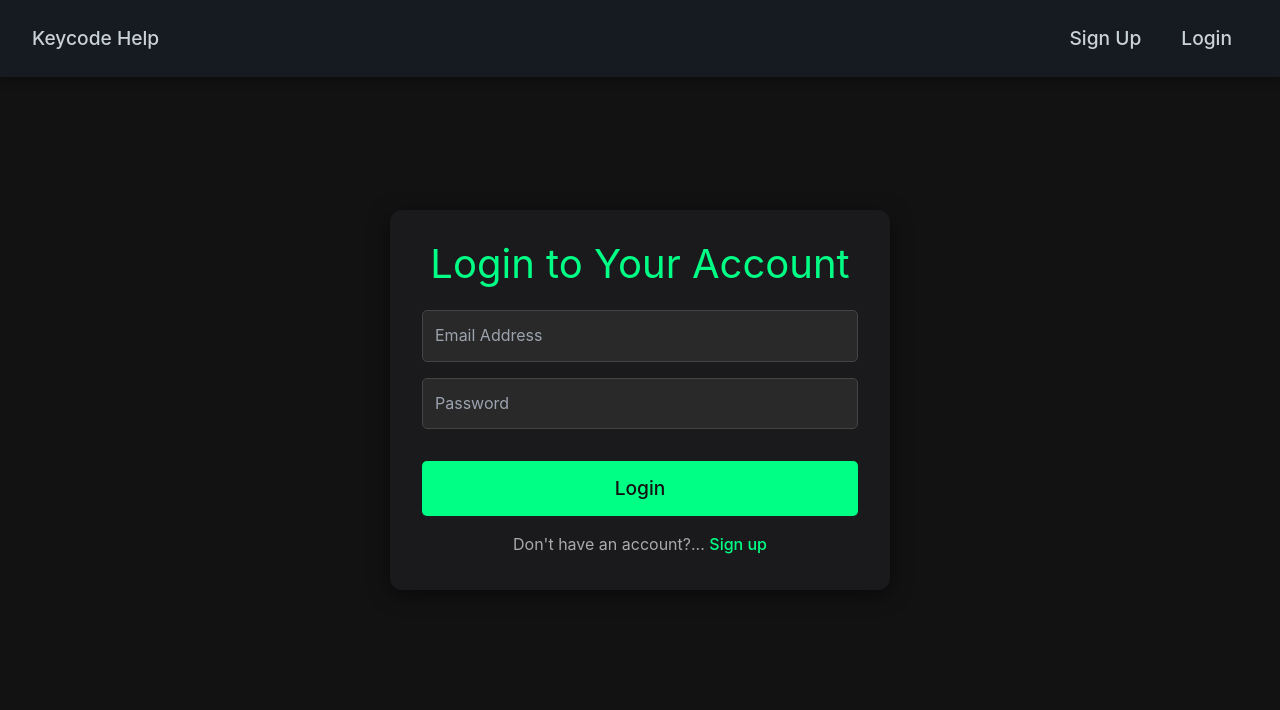
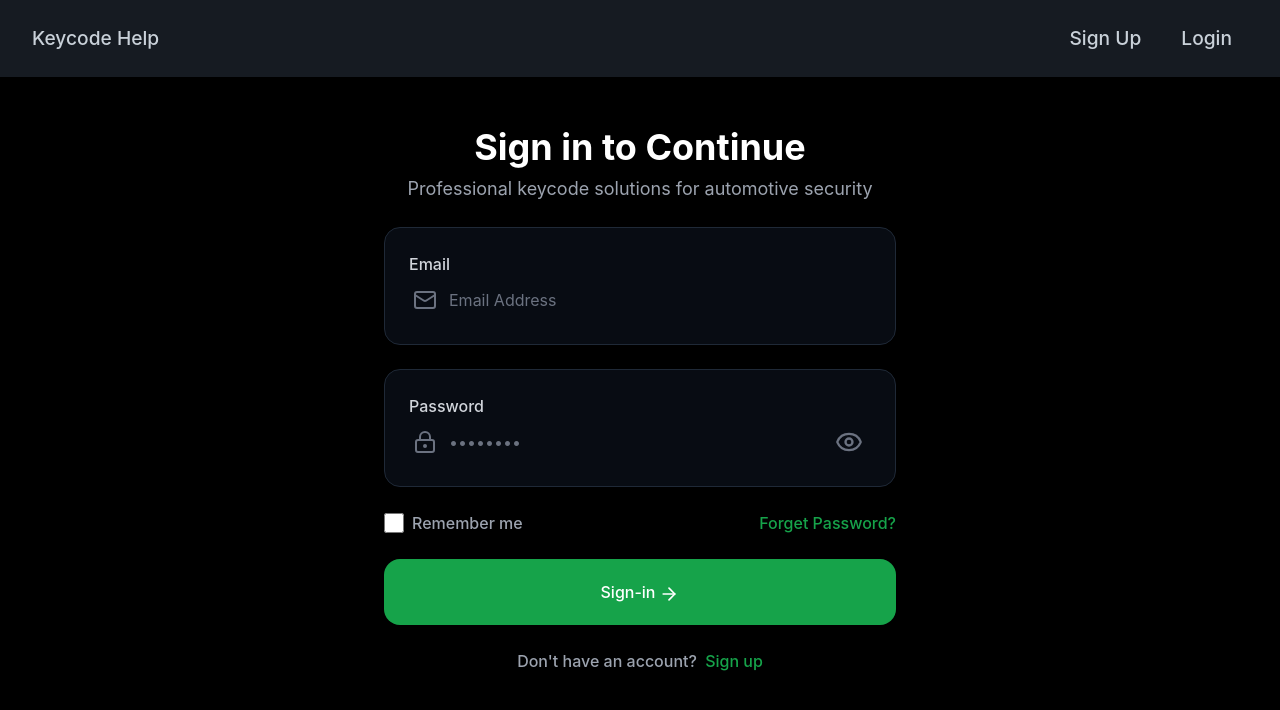
Before and after one commit to Keycode-Help/KeycodeHelpDev1, a React (Vite) app in the folder kch-frontend/: page /login in a window 1280 px wide. Shown: the top 710 px of the page. Built offline with nearby package versions, Linux system fonts and the light colour scheme.

Commit message:
Added data sheet for login/register form. Stylized the new login page. Linked it the route.

```diff
--- a/kch-frontend/src/App.jsx
+++ b/kch-frontend/src/App.jsx
@@ -3,7 +3,7 @@ import { BrowserRouter as Router, Route, Routes } from "react-router-dom";
 import Navbar from "./components/Navbar";
 import { AuthProvider } from "./context/AuthContext";
 import Home from "./pages/Home";
-import Login from "./pages/Login";
+import Login from "./pages/NewPagesForms/Login";
 import Register from "./pages/Register";
 import Cart from "./pages/Cart";
 import VehicleKeycodeRequest from "./pages/VehicleKeycodeRequest";
@@ -16,8 +16,6 @@ import MembershipPage from "./pages/Membership"; // Non-linked decorated Subscri
 import UserProfile from "./pages/UserProfile";
 import UpdateUserProfile from "./pages/UpdateUserProfile";
 import LandingPage from "./pages/LandingPage";
-
-import NewLogin from "./pages/NewPagesForms/Login";
 
 function App() {
   return (
@@ -47,7 +45,6 @@ function App() {
             />
             <Route path="/admin/user-history" element={<UserHistoryPage />} />
             <Route path="*" element={<Home />} />
-            <Route path= "/newlogin" element={<NewLogin />} />  {/* Test, remove */}
           </Routes>
         </Router>
       </div>
--- /dev/null
+++ b/kch-frontend/src/data/authpage.js
@@ -0,0 +1,68 @@
+import { User, Mail, Phone, LockKeyhole } from 'lucide-react'
+
+const loginForm = [
+    {
+        id: 'email',
+        label: 'Email',
+        type: 'email',
+        name:'email',
+        placeholder: 'Email Address',
+        icon: Mail
+    },
+    {
+        id: 'password',
+        label: 'Password',
+        type: 'password',
+        name: 'password',
+        placeholder: '••••••••',
+        icon: LockKeyhole
+    }
+]
+
+const registerForm = [
+    {
+        id: 'firstName',
+        label: 'First Name',
+        type: 'text',
+        name: 'fName',
+        placeholder: 'First Name',
+        icon: User
+    },
+    {
+        id: 'lastName',
+        label: 'Last Name',
+        type: 'text',
+        name: 'lName',
+        placeholder: 'Last Name',
+        icon: User
+    },
+    {
+        id: 'email',
+        label: 'Email',
+        type: 'email',
+        name: 'email',
+        placeholder: 'Email Address',
+        icon: Mail
+    },
+    {
+        id: 'phone',
+        label: 'Phone',
+        type: 'tel',
+        name: 'phone',
+        placeholder: 'Phone Number',
+        icon: Phone
+    },
+    {
+        id: 'password',
+        label: 'Password',
+        type: 'password',
+        name: 'password',
+        placeholder: '••••••••',
+        icon: LockKeyhole
+    }
+]
+
+export {
+    loginForm,
+    registerForm
+}
--- a/kch-frontend/src/pages/NewPagesForms/Login.jsx
+++ b/kch-frontend/src/pages/NewPagesForms/Login.jsx
@@ -2,12 +2,16 @@ import React, { useState } from "react";
 import { useNavigate } from "react-router-dom";
 import { useAuth } from "../../context/AuthContext";
 import { Mail, LockKeyhole } from "lucide-react";
+import { loginForm } from "../../data/authpage"
+import { ArrowRight, Eye, EyeOff } from "lucide-react";
 
 export default function Login() {
   const [formData, setFormData] = useState({
     email: "",
     password: "",
   });
+  const [showPassword, setShowPassword] = useState(false);
+  const seeHidePassword = showPassword ? "text" : "password";
 
   const navigate = useNavigate();
   const { login, userRole } = useAuth(); // Fetch the userRole from the context after login
@@ -48,74 +52,81 @@ export default function Login() {
             Professional keycode solutions for automotive security
           </p>
         </div>
-        <form className="space-y-6">
-          <div className="bg-gray-900/50 p-5 px-6 md:p-6 border border-gray-800 rounded-2xl hover:border-green-600
-          hover:border-2 transition duration-200 shadow-lg"
-          >
+        <form className="space-y-6" onSubmit={handleSubmit}>
+          { loginForm.map((form) =>(
+            <div key={form.id} className="bg-gray-900/50 p-5 px-6 md:p-6 border border-gray-800 rounded-2xl
+            hover:border-green-600 hover:border-2 transition duration-200 shadow-lg"
+            > {/* Email, Password */}
               <label className="block text-sm md:text-base font-medium text-gray-300 mb-1">
-              Email
+                {form.label}
               </label>
               <div className="relative">
                 <div className="absolute inset-y-0 left-0 pl-1 flex items-center pointer-events-none">
-                <Mail className="h-5 w-5 md:h-6 md:w-6 text-gray-500" />
+                  <form.icon className="h-5 w-5 md:h-6 md:w-6 text-gray-500" />
                 </div>
+
                 <input
-                type="email"
-                name="email"
-                value={formData.email}
+                  type={form.id === 'password' ? seeHidePassword : form.type}
+                  name={form.name}
+                  value={formData[form.name]}
                   onChange={handleChange}
-                placeholder="Email Address"
+                  placeholder={form.placeholder}
                   required
                   className="block w-full pl-10 pr-3 py-2 bg-transparent border-0 text-white placeholder-gray-500
                   focus:outline-none text-sm md:text-base"
                 />
+
+                {form.id === 'password' && ( // Show/Hide Password
+                  <div className="absolute inset-y-0 right-0 pr-2 flex items-center">
+                    {showPassword ? (
+                      <EyeOff
+                        onClick={() => setShowPassword(!showPassword)}
+                        className="h-6 w-6 md:h-7 md:w-7 text-gray-500 hover:text-green-600 cursor-pointer
+                        transition-colors duration-100"
+                      />
+                    ) : (
+                      <Eye
+                        onClick={() => setShowPassword(!showPassword)}
+                        className="h-6 w-6 md:h-7 md:w-7 text-gray-500 hover:text-green-600 cursor-pointer
+                        transition-colors duration-100"
+                      />
+                    )}
+                  </div>
+                )}
               </div>
             </div>
-          <div className="bg-gray-900/50 p-5 px-6 md:p-6 border border-gray-800 rounded-2xl hover:border-green-600
-          hover:border-2 transition duration-200 shadow-lg"
+          ))}
+
+          <div className="flex items-center justify-between">{/* Remember me, Forget Password -> Needs to be implement. */}
+            <div className="flex items-center">
+              <input type="checkbox" className="h-4 w-4 md:h-5 md:w-5 text-gray-600" />
+              <label className="text-gray-400 text-sm md:text-base font-medium ml-2">Remember me</label>
+            </div>
+            <a href="" className="text-sm md:text-base text-green-600 hover:text-green-500
+            transition-colors duration-100"
             >
-            <label className="block text-sm md:text-base font-medium text-gray-300 mb-1">
-              Password
-            </label>
-            <div className="relative">
-              <div className="absolute inset-y-0 left-0 pl-1 flex items-center pointer-events-none">
-                <LockKeyhole className="h-5 w-5 md:h-6 md:w-6 text-gray-500" />
+              Forget Password?
+            </a>
           </div>
-              <input
-                type="password"
-                name="password"
-                value={formData.password}
-                onChange={handleChange}
-                placeholder="••••••••"
-                required
-                className="block w-full pl-10 pr-3 py-2 bg-transparent border-0 text-white placeholder-gray-500
-                focus:outline-none text-sm md:text-base"
+
+          <button type="submit" className="group relative w-full bg-green-600 hover:bg-green-500 text-white
+          font-medium p-4 md:p-5 rounded-2xl transition-colors duration-200"
+          > {/* Sign-in Button */}
+            Sign-in
+            <ArrowRight className="h-4 w-4 md:h-5 md:w-5 text-white inline-block ml-1 group-hover:translate-x-2
+            transition-transform"
             />
-            </div>
-          </div>
+          </button>
+
+          <p className="text-center text-gray-400 text-sm md:text-base">{/* Sign-up */}
+            <span className="font-medium">Don&apos;t have an account?{" "} </span>
+            <a href="/register" className="text-green-600 hover:text-green-500 transition-colors
+            duration-100 ml-1"
+            >
+              Sign up
+            </a>
+          </p>
         </form>
-        {/* <form onSubmit={handleSubmit}>
-                    <input
-                        type="email"
-                        name="email"
-                        value={formData.email}
-                        onChange={handleChange}
-                        placeholder="Email Address"
-                        required
-                    />
-                    <input
-                        type="password"
-                        name="password"
-                        value={formData.password}
-                        onChange={handleChange}
-                        placeholder="Password"
-                        required
-                    />
-                    <button type="submit">Login</button>
-                </form>
-                <p>
-                    Don't have an account?... <a href="/register">Sign up</a>
-                </p> */}
       </div>
     </div>
   );
```
Lines whose indentation alone changed are shown as unchanged.
